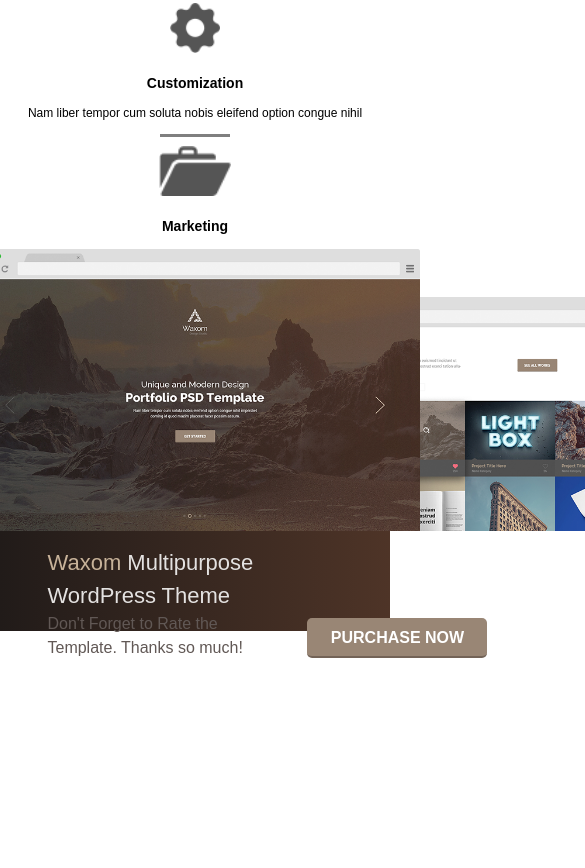
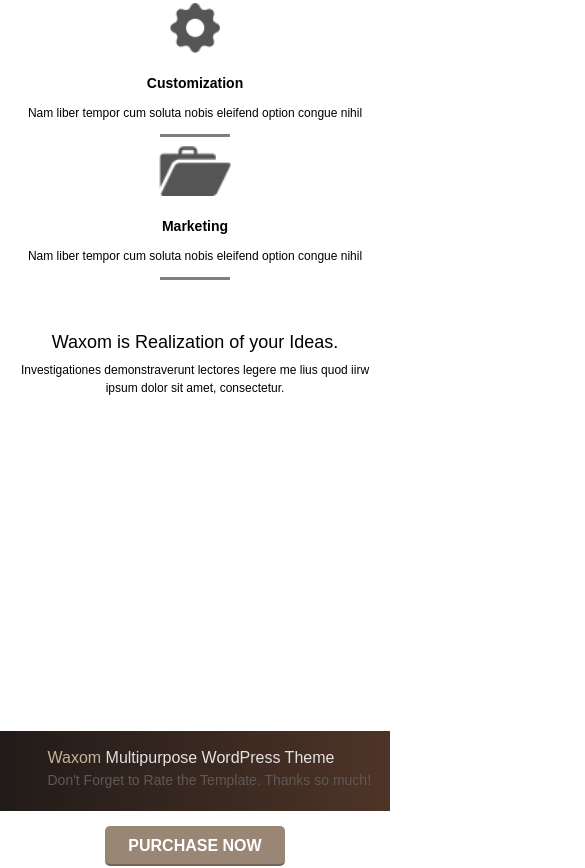
Before and after one commit to Follkner/landing-page, a plain HTML site: page index.html in a window 390 px wide. Shown: the part 1157-2025 px from the top of the page, 585 px wide, since content can reach past the window. Before the commit the page ends 1817 px from the top, so only its background shows below. Drawn offline with nearby package versions, Linux system fonts and the light colour scheme; a web font is replaced by a local one.

Commit message:
fix adaptive design

```diff
--- a/css/main.css
+++ b/css/main.css
@@ -158,12 +158,12 @@ header .menu {
 }
 
 .third-section .purchase-section{
-	height: 100px;
+	height: 80px;
 	background: linear-gradient(to right, #211b19, #4e3427);
 }
 
 .third-section .purchase-section .heading{
-	font-size: 22px;
+	font-size: 18px;
 	color: #e4e2e1;
 	font-family: "Montserrat", sans-serif;
 	padding-top: 15px;
@@ -174,7 +174,7 @@ header .menu {
 }
 
 .third-section .purchase-section .subtitle{
-	font-size: 16px;
+	font-size: 14px;
 	color: #615855;
 	font-family: "Raleway", sans-serif;
 }
--- a/css/media.css
+++ b/css/media.css
@@ -2,4 +2,33 @@
 	.slogan{
 		padding-top: 50px;
 	}
+
+	.third-section .purchase-section{
+		margin-top: 200px;
+	}
+
+
+
 }
+
+@media (max-width: 767.98px) {
+	.second-section .cont-images{
+		display: none;
+	}
+
+	.third-section .purchase-section .heading{
+		font-size: 16px;
+	}
+
+	.third-section .purchase-section .purchase-btn{
+		margin-top: 20px;
+	}
+}
+
+@media (max-width: 991.98px) {
+
+}
+
+@media (max-width: 1199.98px) {
+
+}
--- a/index.html
+++ b/index.html
@@ -113,7 +113,7 @@
 		<div class="purchase-section">
 			<div class="container">
 				<div class="row align-items-end">
-					<div class="col-8 offset-1">
+					<div class="col-md-8 offset-1">
 						<div class = "heading">
 							<span class = "main">Waxom</span> Multipurpose WordPress Theme
 						</div>
@@ -122,7 +122,7 @@
 						</div>
 					</div>
 
-					<div class="col-2">
+					<div class="col-md-2 text-center purchase-btn">
 						<button class = "btnSt">PURCHASE NOW</button>
 					</div>
 				</div>
```
